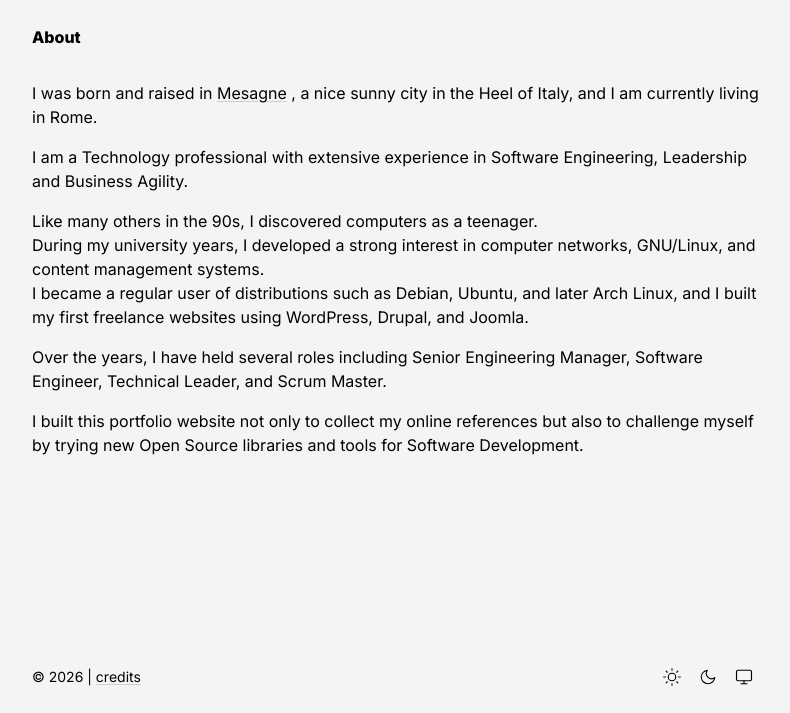
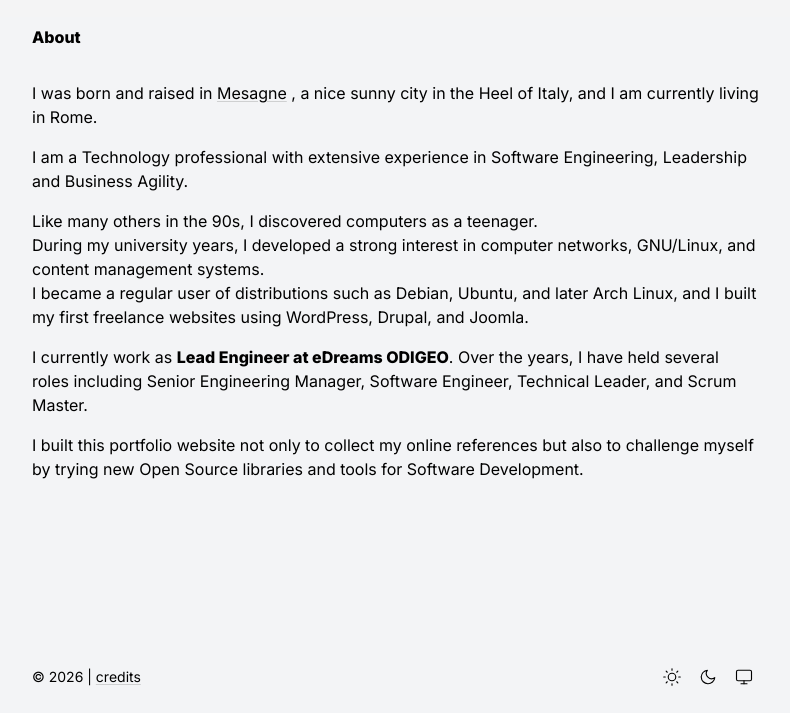
Before and after one commit to giorgiodg/giorgiodg.it, an Astro site: page /about in a window 1280 px wide. Shown: the part 87-800 px from the top of the page, without its empty margins (244-1034 px from the left). Built offline with nearby package versions, Linux system fonts and the light colour scheme; Astro itself is replaced by a stand-in of ours; a web font is replaced by a local one.

Commit message:
Tiny fix on the about page

```diff
--- a/src/pages/about.astro
+++ b/src/pages/about.astro
@@ -38,9 +38,9 @@ import Link from "@components/Link.astro";
             Drupal, and Joomla.
           </p>
           <p>
-            Over the years, I have held several roles including Senior
-            Engineering Manager, Software Engineer, Technical Leader, and Scrum
-            Master.
+            I currently work as <b>Lead Engineer at eDreams ODIGEO</b>. Over the
+            years, I have held several roles including Senior Engineering
+            Manager, Software Engineer, Technical Leader, and Scrum Master.
           </p>
           <p>
             I built this portfolio website not only to collect my online
```
